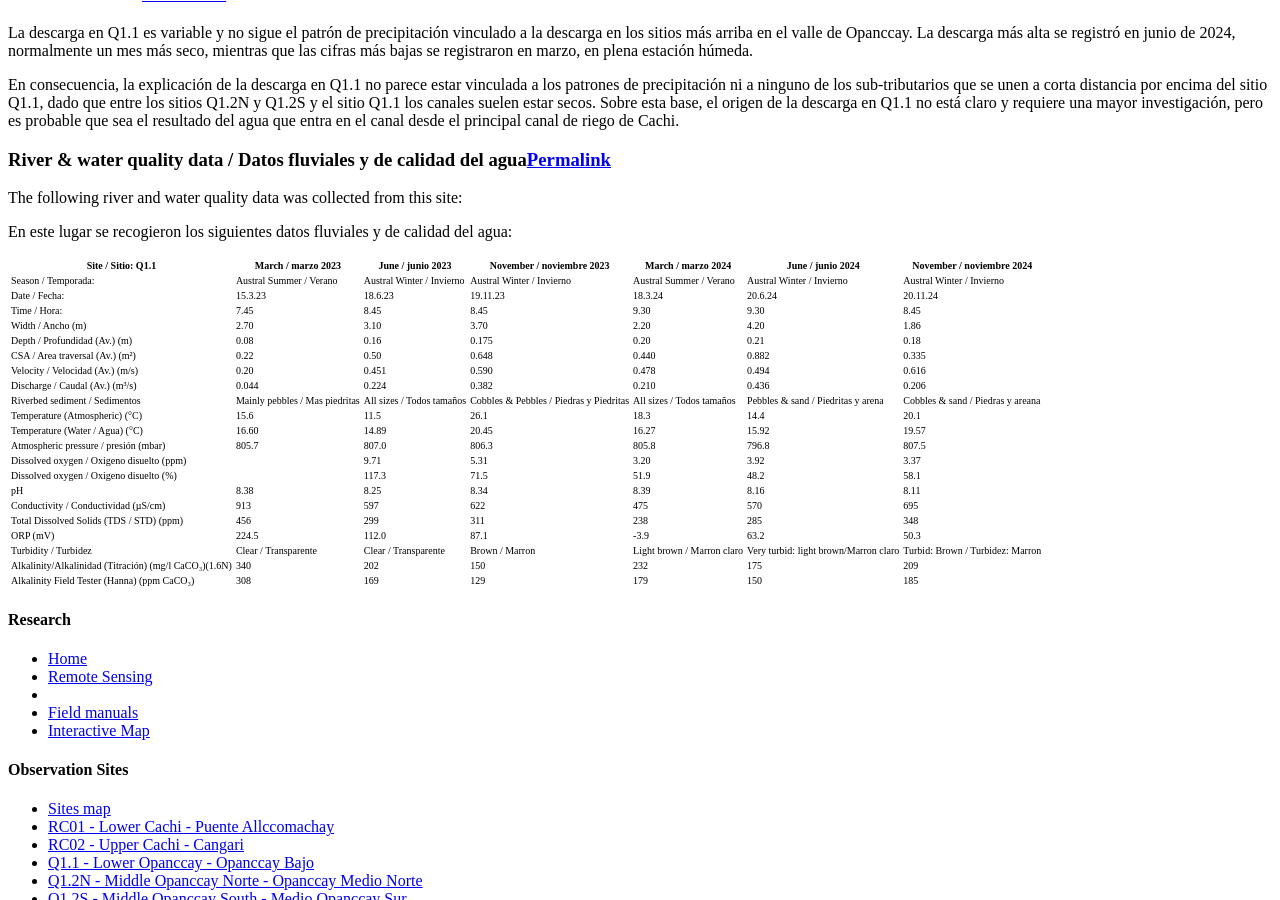
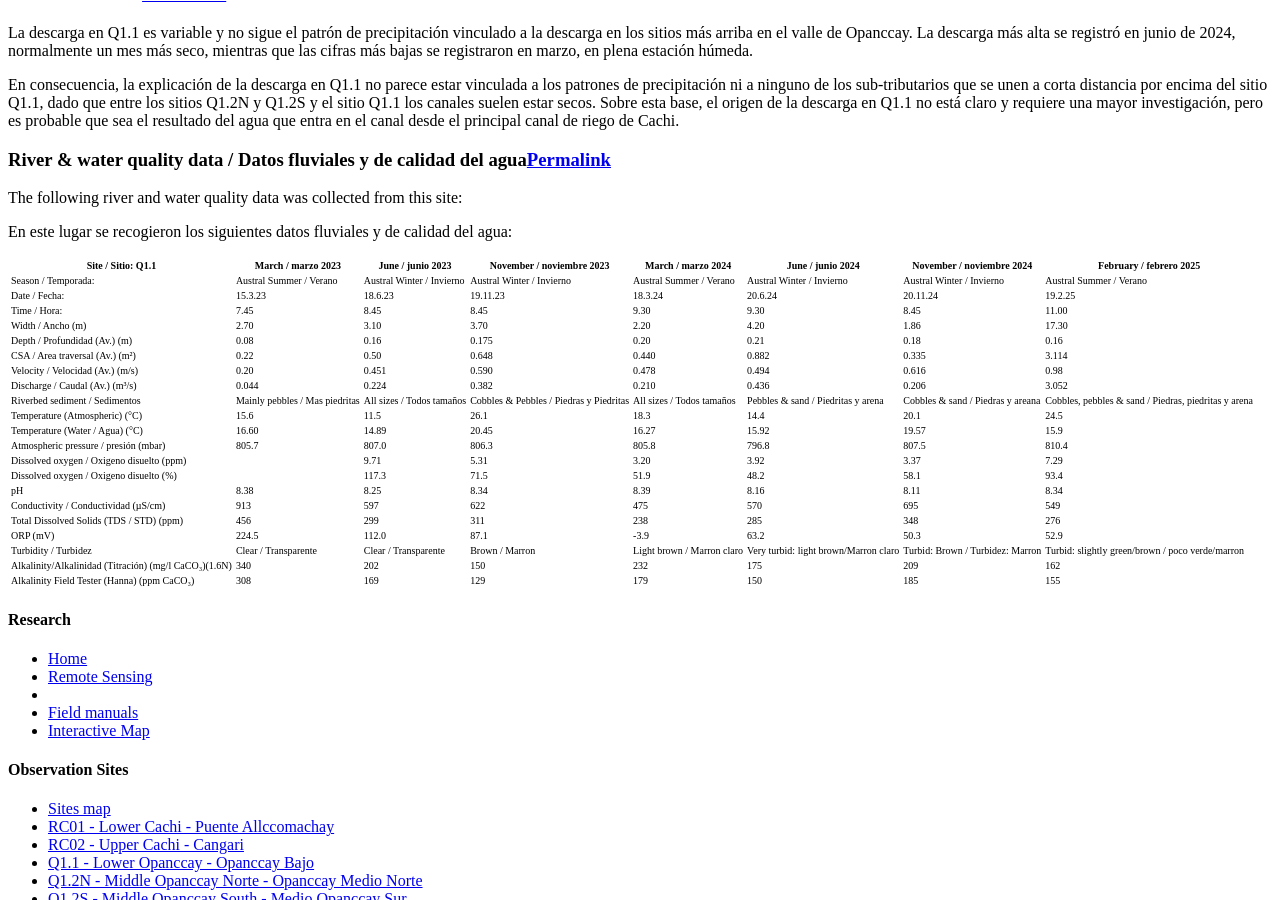
Before and after one commit to HVLepage/cavep-unah, a Jekyll site: the page built from _docs/site-network/Q1_1.md, in a window 1280 px wide and 900 px high, scrolled down 3760 px. Built offline with Jekyll 4.4.1, drawn with Linux system fonts in a browser that asks for light colours; comment, search, counter and statistics services are not loaded.

Commit message:
Update Q1_1.md

```diff
--- a/_docs/site-network/Q1_1.md
+++ b/_docs/site-network/Q1_1.md
@@ -89,26 +89,26 @@
 
 En este lugar se recogieron los siguientes datos fluviales y de calidad del agua:
 
-|     Site / Sitio: Q1.1                                         |     March / marzo 2023                |     June / junio 2023            |     November / noviembre 2023                  |      March / marzo 2024           |     June / junio 2024                          |     November / noviembre 2024            |
-|----------------------------------------------------------------|---------------------------------------|----------------------------------|------------------------------------------------|-----------------------------------|------------------------------------------------|------------------------------------------|
-|     Season / Temporada:                                        |     Austral Summer / Verano           |     Austral Winter / Invierno    |     Austral Winter / Invierno                  |     Austral Summer / Verano       |     Austral Winter / Invierno                  |     Austral Winter / Invierno            |
-|     Date / Fecha:                                              |     15.3.23                           |     18.6.23                      |     19.11.23                                   |     18.3.24                       |     20.6.24                                    |     20.11.24                             |
-|     Time / Hora:                                               |     7.45                              |     8.45                         |     8.45                                       |     9.30                          |     9.30                                       |     8.45                                 |
-|     Width / Ancho (m)                                          |     2.70                              |     3.10                         |     3.70                                       |     2.20                          |     4.20                                       |     1.86                                 |
-|     Depth / Profundidad (Av.) (m)                              |     0.08                              |     0.16                         |     0.175                                      |     0.20                          |     0.21                                       |     0.18                                 |
-|     CSA / Area traversal (Av.) (m²)                            |     0.22                              |     0.50                         |     0.648                                      |     0.440                         |     0.882                                      |     0.335                                |
-|     Velocity / Velocidad    (Av.) (m/s)                        |     0.20                              |     0.451                        |     0.590                                      |     0.478                         |     0.494                                      |     0.616                                |
-|     Discharge / Caudal (Av.) (m³/s)                            |     0.044                             |     0.224                        |     0.382                                      |     0.210                         |     0.436                                      |     0.206                                |
-|     Riverbed sediment / Sedimentos                             |     Mainly pebbles / Mas piedritas    |     All sizes / Todos tamaños    |     Cobbles & Pebbles / Piedras y Piedritas    |     All sizes / Todos tamaños     |     Pebbles & sand / Piedritas y arena         |     Cobbles & sand / Piedras y areana    |
-|     Temperature (Atmospheric) (°C)                             |     15.6                              |     11.5                         |     26.1                                       |     18.3                          |     14.4                                       |     20.1                                 |
-|     Temperature (Water / Agua) (°C)                            |     16.60                             |     14.89                        |     20.45                                      |     16.27                         |     15.92                                      |     19.57                                |
-|     Atmospheric pressure / presión (mbar)                      |     805.7                             |     807.0                        |     806.3                                      |     805.8                         |     796.8                                      |     807.5                                |
-|     Dissolved oxygen /   Oxigeno disuelto (ppm)                |                                       |     9.71                         |     5.31                                       |     3.20                          |     3.92                                       |     3.37                                 |
-|     Dissolved oxygen / Oxigeno disuelto (%)                    |                                       |     117.3                        |     71.5                                       |     51.9                          |     48.2                                       |     58.1                                 |
-|     pH                                                         |     8.38                              |     8.25                         |     8.34                                       |     8.39                          |     8.16                                       |     8.11                                 |
-|     Conductivity / Conductividad (µS/cm)                       |     913                               |     597                          |     622                                        |     475                           |     570                                        |     695                                  |
-|     Total Dissolved Solids (TDS / STD)  (ppm)                  |     456                               |     299                          |     311                                        |     238                           |     285                                        |     348                                  |
-|     ORP (mV)                                                   |     224.5                             |     112.0                        |     87.1                                       |     -3.9                          |     63.2                                       |     50.3                                 |
-|     Turbidity / Turbidez                                       |     Clear / Transparente              |     Clear / Transparente         |     Brown / Marron                             |     Light brown / Marron claro    |     Very turbid: light brown/Marron   claro    |     Turbid: Brown / Turbidez: Marron     |
-|     Alkalinity/Alkalinidad   (Titración) (mg/l CaCO₃)(1.6N)    |     340                               |     202                          |     150                                        |     232                           |     175                                        |     209                                  |
-|     Alkalinity Field Tester (Hanna) (ppm CaCO₃)                |     308                               |     169                          |     129                                        |     179                           |     150                                        |     185                                  |
+|     Site / Sitio: Q1.1                                         |     March / marzo 2023                |     June / junio 2023            |     November / noviembre 2023                  |      March / marzo 2024           |     June / junio 2024                          |     November / noviembre 2024            |     February / febrero 2025                                 |
+|----------------------------------------------------------------|---------------------------------------|----------------------------------|------------------------------------------------|-----------------------------------|------------------------------------------------|------------------------------------------|-------------------------------------------------------------|
+|     Season / Temporada:                                        |     Austral Summer / Verano           |     Austral Winter / Invierno    |     Austral Winter / Invierno                  |     Austral Summer / Verano       |     Austral Winter / Invierno                  |     Austral Winter / Invierno            |     Austral Summer / Verano                                 |
+|     Date / Fecha:                                              |     15.3.23                           |     18.6.23                      |     19.11.23                                   |     18.3.24                       |     20.6.24                                    |     20.11.24                             |     19.2.25                                                 |
+|     Time / Hora:                                               |     7.45                              |     8.45                         |     8.45                                       |     9.30                          |     9.30                                       |     8.45                                 |     11.00                                                   |
+|     Width / Ancho (m)                                          |     2.70                              |     3.10                         |     3.70                                       |     2.20                          |     4.20                                       |     1.86                                 |     17.30                                                   |
+|     Depth / Profundidad (Av.) (m)                              |     0.08                              |     0.16                         |     0.175                                      |     0.20                          |     0.21                                       |     0.18                                 |     0.16                                                    |
+|     CSA / Area traversal (Av.) (m²)                            |     0.22                              |     0.50                         |     0.648                                      |     0.440                         |     0.882                                      |     0.335                                |     3.114                                                   |
+|     Velocity / Velocidad    (Av.) (m/s)                        |     0.20                              |     0.451                        |     0.590                                      |     0.478                         |     0.494                                      |     0.616                                |     0.98                                                    |
+|     Discharge / Caudal (Av.) (m³/s)                            |     0.044                             |     0.224                        |     0.382                                      |     0.210                         |     0.436                                      |     0.206                                |     3.052                                                   |
+|     Riverbed sediment / Sedimentos                             |     Mainly pebbles / Mas piedritas    |     All sizes / Todos tamaños    |     Cobbles & Pebbles / Piedras y Piedritas    |     All sizes / Todos tamaños     |     Pebbles & sand / Piedritas y arena         |     Cobbles & sand / Piedras y areana    |     Cobbles, pebbles & sand / Piedras, piedritas y arena    |
+|     Temperature (Atmospheric) (°C)                             |     15.6                              |     11.5                         |     26.1                                       |     18.3                          |     14.4                                       |     20.1                                 |     24.5                                                    |
+|     Temperature (Water / Agua) (°C)                            |     16.60                             |     14.89                        |     20.45                                      |     16.27                         |     15.92                                      |     19.57                                |     15.9                                                    |
+|     Atmospheric pressure / presión (mbar)                      |     805.7                             |     807.0                        |     806.3                                      |     805.8                         |     796.8                                      |     807.5                                |     810.4                                                   |
+|     Dissolved oxygen /   Oxigeno disuelto (ppm)                |                                       |     9.71                         |     5.31                                       |     3.20                          |     3.92                                       |     3.37                                 |     7.29                                                    |
+|     Dissolved oxygen / Oxigeno disuelto (%)                    |                                       |     117.3                        |     71.5                                       |     51.9                          |     48.2                                       |     58.1                                 |     93.4                                                    |
+|     pH                                                         |     8.38                              |     8.25                         |     8.34                                       |     8.39                          |     8.16                                       |     8.11                                 |     8.34                                                    |
+|     Conductivity / Conductividad (µS/cm)                       |     913                               |     597                          |     622                                        |     475                           |     570                                        |     695                                  |     549                                                     |
+|     Total Dissolved Solids (TDS / STD)  (ppm)                  |     456                               |     299                          |     311                                        |     238                           |     285                                        |     348                                  |     276                                                     |
+|     ORP (mV)                                                   |     224.5                             |     112.0                        |     87.1                                       |     -3.9                          |     63.2                                       |     50.3                                 |     52.9                                                    |
+|     Turbidity / Turbidez                                       |     Clear / Transparente              |     Clear / Transparente         |     Brown / Marron                             |     Light brown / Marron claro    |     Very turbid: light brown/Marron   claro    |     Turbid: Brown / Turbidez: Marron     |     Turbid: slightly green/brown / poco   verde/marron      |
+|     Alkalinity/Alkalinidad   (Titración) (mg/l CaCO₃)(1.6N)    |     340                               |     202                          |     150                                        |     232                           |     175                                        |     209                                  |     162                                                     |
+|     Alkalinity Field Tester (Hanna) (ppm CaCO₃)                |     308                               |     169                          |     129                                        |     179                           |     150                                        |     185                                  |     155                                                     |
```
